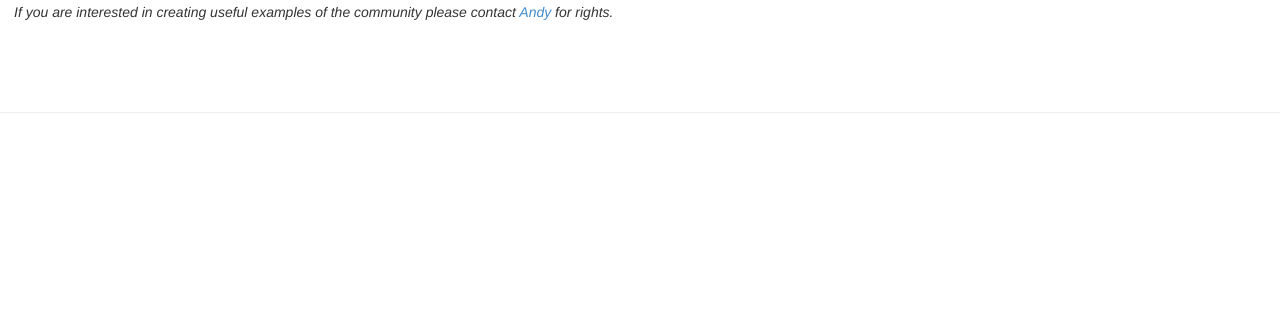
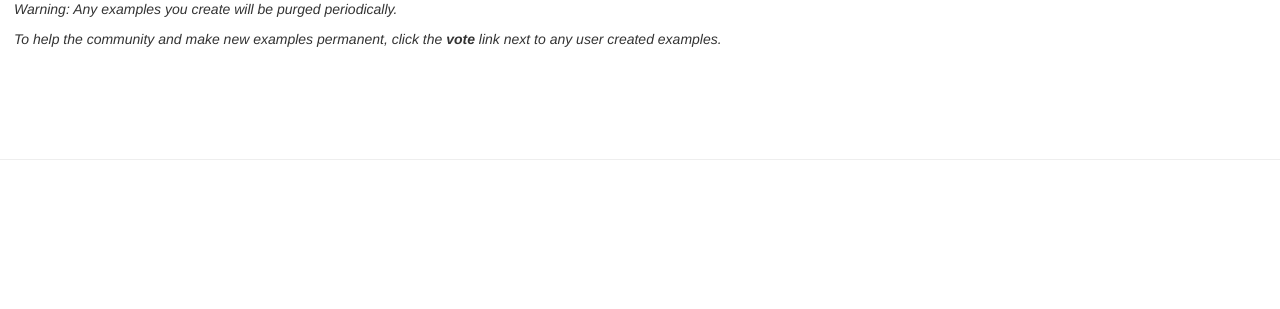
Before and after one commit to abulka/pyrpn, a Flask app: template templates/examples_list.html in a window 1280 px wide. Shown: the part 491-800 px from the top of the page. Run offline with Flask 2, Linux system fonts and the light colour scheme; the template is opened without the code that fills it: most values are stand-ins (such as "Sample title", 1, 10 or a date in 2020).

Commit message:
added vote feature

```diff
--- a/server.py
+++ b/server.py
@@ -16,8 +16,7 @@ import settings
 log = logging.getLogger(__name__)
 config_log(log)
 
-FORCE_ADMIN = settings.LOCAL
-# FORCE_ADMIN = False
+FORCE_ADMIN = settings.ADMIN
 
 if os.environ.get("REDIS_URL"):
     # Heroku
@@ -142,6 +141,7 @@ def example_edit(id):
     delete = request.args.get('delete')  # Wish forms could send delete verb properly...
     clone = request.args.get('clone')
     to_rpn = request.args.get('to-rpn')
+    vote = request.args.get('vote')
     admin = request.args.get('admin')
     if FORCE_ADMIN: admin = True
 
@@ -160,6 +160,10 @@ def example_edit(id):
         rpn = parse(example.source).lines_to_str(comments=True, linenos=True)
         rpn_free42 = parse(example.source).lines_to_str(comments=False, linenos=True)
         return jsonify(rpn=rpn, rpn_free42=rpn_free42)
+
+    if request.method == 'GET' and vote:
+        vote_via_email(example)
+        return redirect(url_for('example_edit', id=example.id))
 
     if request.method == 'GET':
         dic = example.asdict
@@ -184,6 +188,16 @@ def example_edit(id):
             log.warning('form did not validate')
         return render_template('example.html', form=form, title='Example Edit', admin=admin)
 
+def vote_via_email(example):
+    dic = example.asdict
+    for key in set(dic.keys()) - set(('title', 'description', 'source')):
+        del dic[key]  # don't persist this key
+    body = json.dumps(dic, sort_keys=True, indent=4)
+    # email it
+    log.info(f'vote for example {example.id} title {example.title} emailed')
+    log.info(body)
+
+
 @app.route('/help')
 def help():
     return render_template('help.html', title='Help & User Guide')
--- a/settings.py
+++ b/settings.py
@@ -11,3 +11,7 @@ LOCAL = not PRODUCTION
 
 if PRODUCTION:
     LOG_TO_CONSOLE = True
+
+ADMIN = LOCAL
+# ADMIN = False
+# ADMIN = True
--- a/templates/examples_list.html
+++ b/templates/examples_list.html
@@ -29,13 +29,16 @@
                     <h2>{{ example.title }}</h2>
                     {{ example.description.strip()|safe }}
                 </div>
-                {% if admin %}
-                    <div class="bot">
-                        <span class="examples_action_link"><a href="/example/{{ example.id }}">Edit</a></span>
-                        <span class="examples_action_link"><a href="/example/{{ example.id }}?clone=1">Clone</a></span>
-                        <span class="examples_action_link"><a href="/example/{{ example.id }}?delete=1">Delete</a></span>
-                    </div>
-                {% endif %}
+                <div class="bot">
+                    {% if admin or not example.filename %}
+                        <span class="examples_action_link"><a href="/example/{{ example.id }}" title="Edit">Edit</a></span>
+                        <span class="examples_action_link"><a href="/example/{{ example.id }}?clone=1" title="Make a new copy of this example">Clone</a></span>
+                        <span class="examples_action_link"><a href="/example/{{ example.id }}?delete=1" title="Delete this example - no confirmation.  Please be careful about deleting other people's work.">Delete</a></span>
+                        <span class="examples_action_link"><a href="/example/{{ example.id }}?vote=1" title="Send request to make this example permanent">Vote</a></span>
+                    {% elif not admin and example.filename %}
+                        <span class="examples_action_link"><a href="/example/{{ example.id }}?clone=1" title="Make a new, editable copy of this example">Clone</a></span>
+                    {% endif %}
+                </div>
             </td>
             <td>
                 <pre><code class="language-python">{{ example.source.strip() }}</code></pre>
@@ -60,10 +63,9 @@
     </table>
     <br>
     {% if not admin %}
-        <p><i>The ability to edit, delete examples has disabled because you are not logged in.</i></p>
-        <p><i>If you are interested in creating useful examples of the community please contact <a href="mailto:abulka@gmail.com">Andy</a> for rights.
-            </i></p>
-    {% else %}
+        <p><i>Warning: Any examples you create will be purged periodically.</i><p>
+        <p><i>To help the community and make new examples permanent, click the <b>vote</b> link next to any user created examples.</i></p>
+        <br>
     {% endif %}
 </div>
 
```
Also changed, not shown: templates/example.html (+10 -3 lines).
